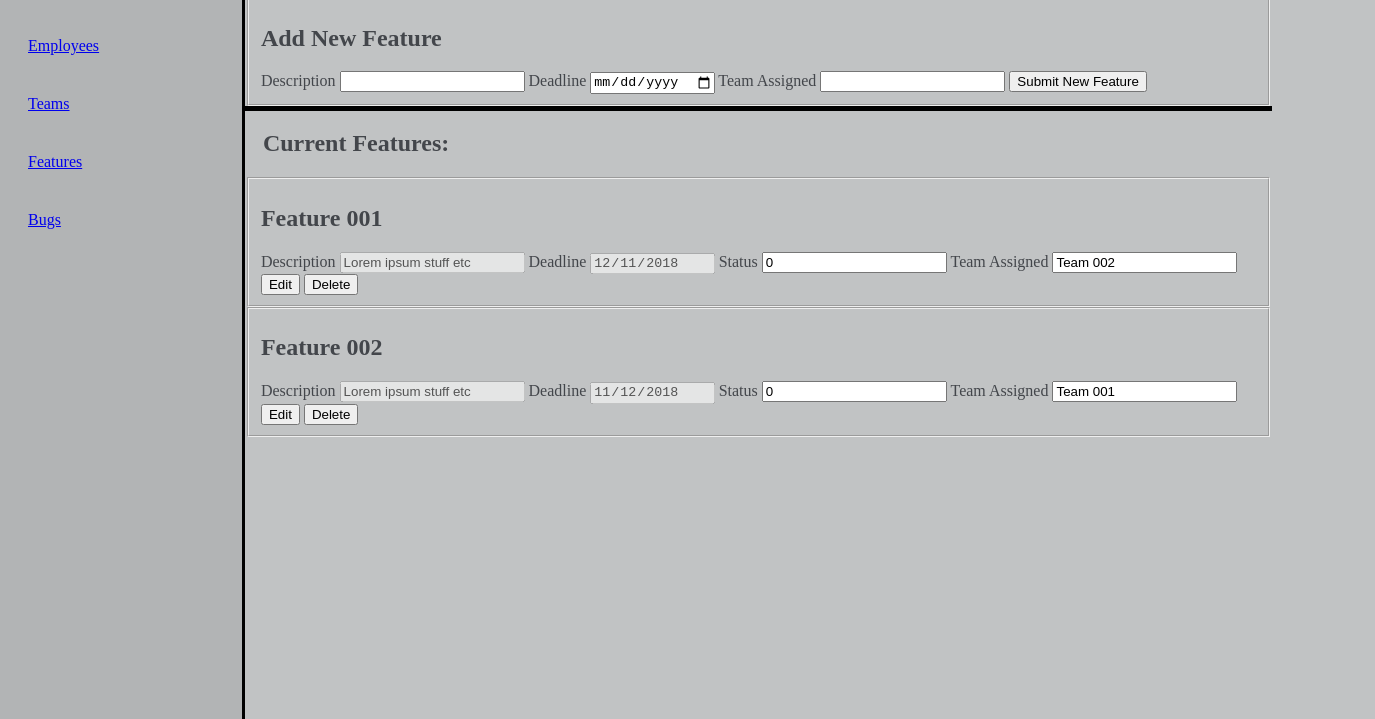
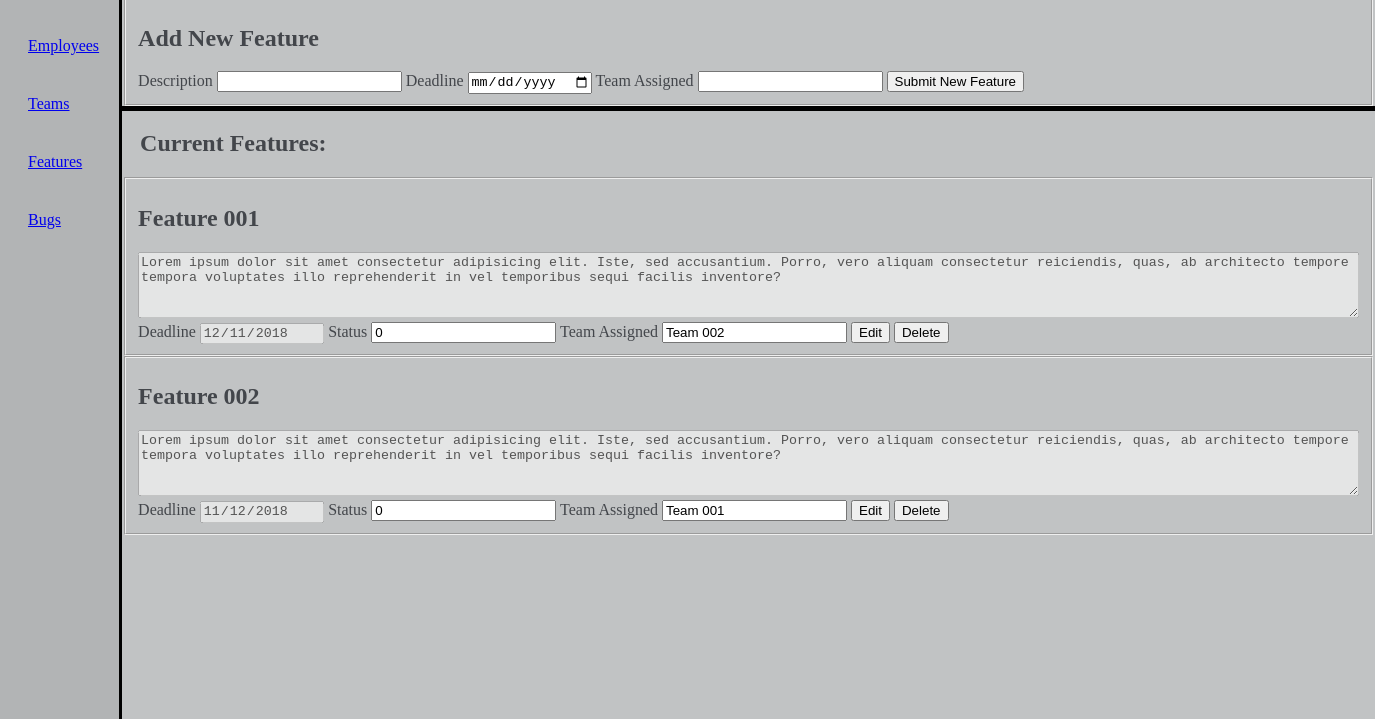
Before and after one commit to taylordo/taylordo.github.io, a plain HTML site: page pages/features.html in a window 1280 px wide. Shown: the part 81-800 px from the top of the page, 1375 px wide, since content can reach past the window. Drawn offline with Linux system fonts and the light colour scheme.

Commit message:
changed description text box

```diff
--- a/pages/features.html
+++ b/pages/features.html
@@ -44,8 +44,9 @@
         <form>
             <fieldset>
                 <h2>Feature 001</h2>
-                <label for="description">Description</label>
-                <input type="text" name="description" value="Lorem ipsum stuff etc" disabled>
+                <textarea id="description" name="description" rows="4" cols="150" disabled>Lorem ipsum dolor sit amet consectetur adipisicing elit. Iste, sed accusantium. Porro, vero aliquam consectetur reiciendis, quas, ab architecto tempore tempora voluptates illo reprehenderit in vel temporibus sequi facilis inventore?
+                </textarea>
+                <br>
                 <label for="deadline">Deadline</label>
                 <input type="date" name="deadline" value="2018-12-11" disabled>
                 <label for="status">Status</label>
@@ -59,8 +60,9 @@
         <form>
             <fieldset>
                 <h2>Feature 002</h2>
-                <label for="description">Description</label>
-                <input type="text" name="description" value="Lorem ipsum stuff etc" disabled>
+                <textarea id="description" name="description" rows="4" cols="150" disabled>Lorem ipsum dolor sit amet consectetur adipisicing elit. Iste, sed accusantium. Porro, vero aliquam consectetur reiciendis, quas, ab architecto tempore tempora voluptates illo reprehenderit in vel temporibus sequi facilis inventore?
+                </textarea>
+                <br>
                 <label for="deadline">Deadline</label>
                 <input type="date" name="deadline" value="2018-11-12" disabled>
                 <label for="status">Status</label>
```
